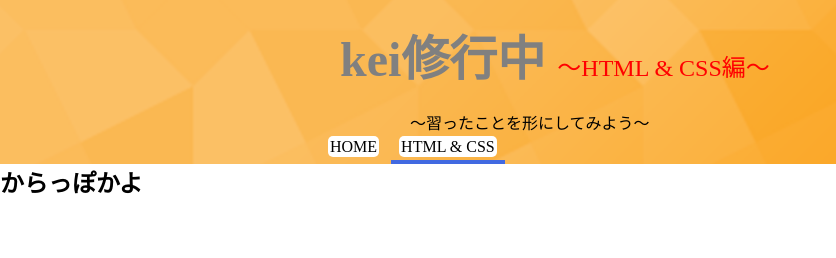
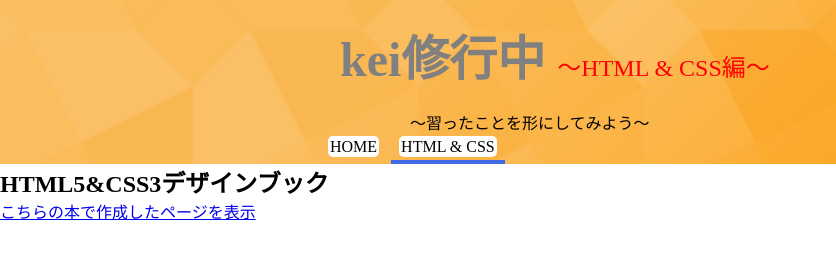
Before and after one commit to keifree/keifree.github.io, a plain HTML site: page html.html in a window 1280 px wide. Shown: the full height of the page, 0-836 px from the left. Drawn offline with Linux system fonts and the light colour scheme.

Commit message:
Add files via upload

```diff
--- a/html.html
+++ b/html.html
@@ -33,7 +33,8 @@
 <!-- main -->
     <main>
       <section>
-        <h1>からっぽかよ</h1>
+        <h1>HTML5&CSS3デザインブック</h1>
+        <p><a href=..//html5&css3/HTML5&CSS3.html>こちらの本で作成したページを表示</a></p>
 
   </body>
 </html>
```
